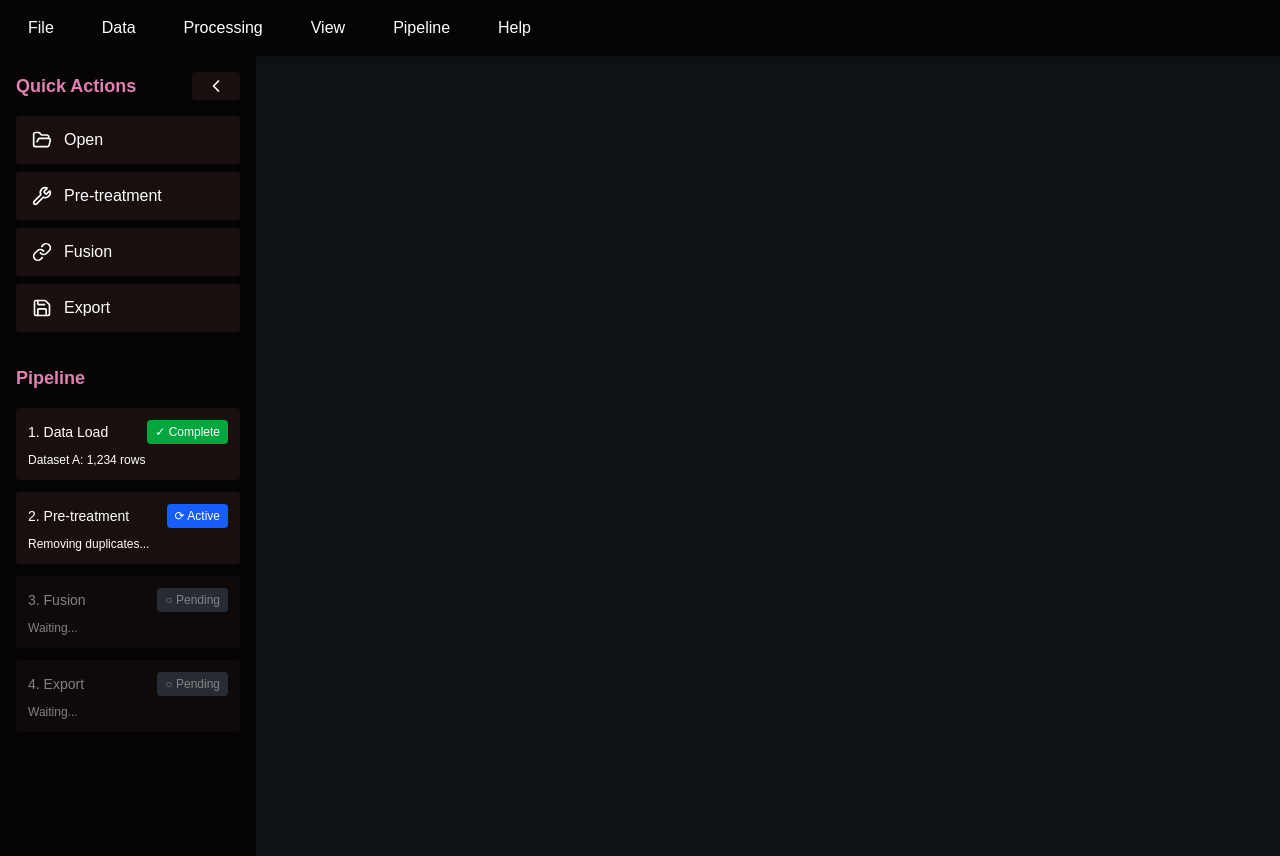
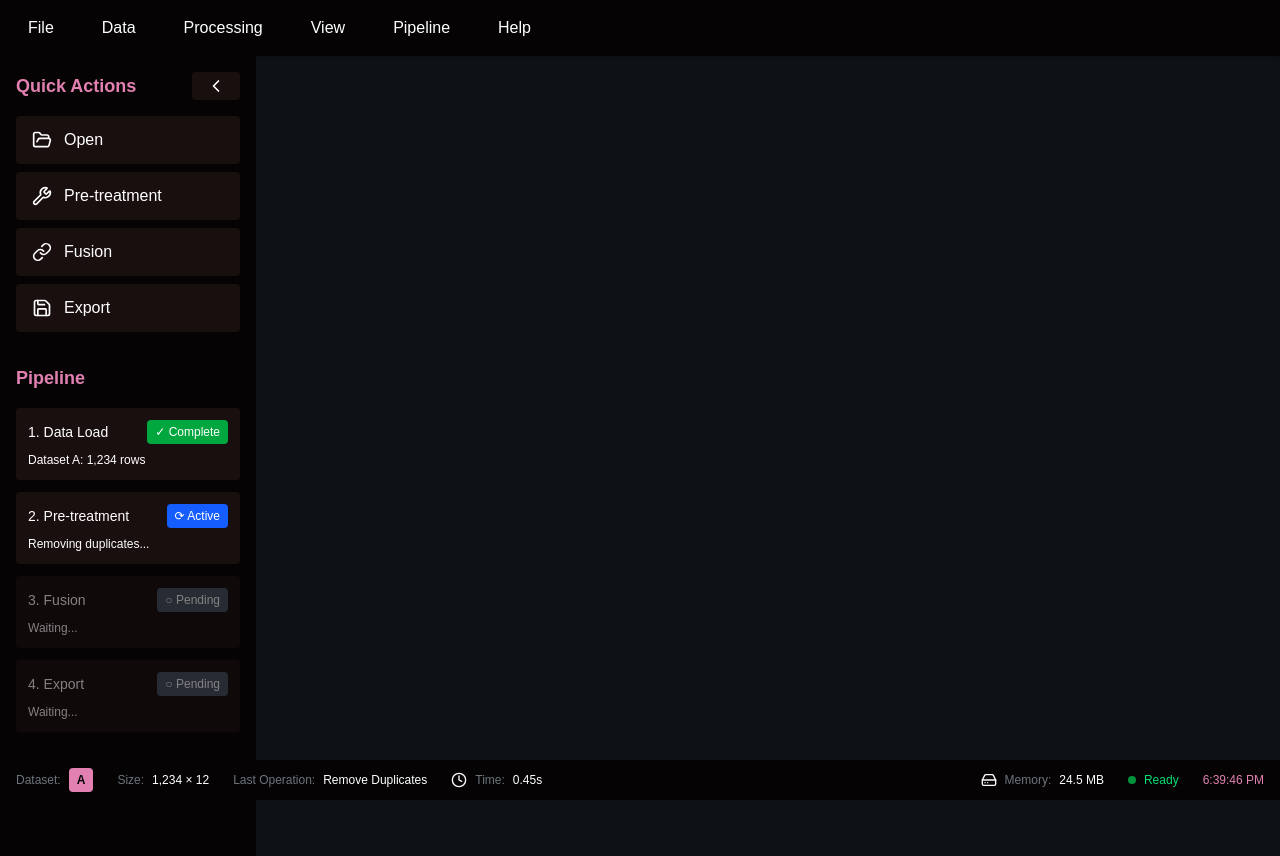
Before and after one commit to mohameddn988/WareHouse, a Next.js app in the folder next/: page / in a window 1280 px wide. Built offline with nearby package versions, Linux system fonts and the light colour scheme.

Commit message:
Created the StatusBar

```diff
--- a/next/src/app/globals.css
+++ b/next/src/app/globals.css
@@ -21,6 +21,8 @@
     --color-text: #FFFFFF;
     --color-text-secondary: #6c757d;
     --color-text-light: #050304;
+    --color-text-dark: #E281B1;
+
 
     /* Border & Accent Colors */
     --color-border: #e0e0e0;
--- a/next/src/app/layout.tsx
+++ b/next/src/app/layout.tsx
@@ -1,8 +1,9 @@
 import type { Metadata } from "next";
 import { Geist, Geist_Mono } from "next/font/google";
 import "./globals.css";
-import Header from "@/components/layout/header";
-import LeftRail from "@/components/layout/left-rail";
+import Header from "@/components/layout/Header";
+import LeftRail from "@/components/layout/LeftRail";
+import StatusBar from "@/components/layout/StatusBar";
 
 const geistSans = Geist({
   variable: "--font-geist-sans",
@@ -33,6 +34,7 @@ export default function RootLayout({
         <main className="flex overflow-hidden">
           <LeftRail />
           {children}
+          <StatusBar />
         </main>
       </body>
     </html>
--- /dev/null
+++ b/next/src/components/layout/StatusBar.tsx
@@ -0,0 +1,87 @@
+"use client";
+
+import React from "react";
+import { Clock, HardDrive } from "lucide-react";
+
+interface StatusBarProps {
+  currentDataset?: "A" | "B";
+  rows?: number;
+  columns?: number;
+  lastOperation?: string;
+  processingTime?: string;
+  memoryUsage?: string;
+}
+
+const StatusBar: React.FC<StatusBarProps> = ({
+  currentDataset = "A",
+  rows = 1234,
+  columns = 12,
+  lastOperation = "Remove Duplicates",
+  processingTime = "0.45s",
+  memoryUsage = "24.5 MB",
+}) => {
+  return (
+    <footer className="fixed bottom-0 left-0 right-0 bg-[var(--color-primary)] text-[var(--color-text)]  px-4 py-2 z-10">
+      <div className="flex items-center justify-between text-xs">
+        {/* Left Section */}
+        <div className="flex items-center gap-6">
+          {/* Current Dataset */}
+          <div className="flex items-center gap-2">
+            <span className="text-[var(--color-text-secondary)]">Dataset:</span>
+            <span className="font-semibold bg-[var(--color-accent)] text-[var(--color-text-light)] px-2 py-1 rounded">
+              {currentDataset}
+            </span>
+          </div>
+
+          {/* Dimensions */}
+          <div className="flex items-center gap-2">
+            <span className="text-[var(--color-text-secondary)]">Size:</span>
+            <span className="font-medium">
+              {rows.toLocaleString()} × {columns}
+            </span>
+          </div>
+
+          {/* Last Operation */}
+          <div className="flex items-center gap-2">
+            <span className="text-[var(--color-text-secondary)]">
+              Last Operation:
+            </span>
+            <span className="font-medium">{lastOperation}</span>
+          </div>
+
+          {/* Processing Time */}
+          <div className="flex items-center gap-2">
+            <Clock className="w-4 h-4" />
+            <span className="text-[var(--color-text-secondary)]">Time:</span>
+            <span className="font-medium">{processingTime}</span>
+          </div>
+        </div>
+
+        {/* Right Section */}
+        <div className="flex items-center gap-6">
+          {/* Memory Usage */}
+          <div className="flex items-center gap-2">
+            <HardDrive className="w-4 h-4" />
+            <span className="text-[var(--color-text-secondary)]">
+              Memory:
+            </span>
+            <span className="font-medium">{memoryUsage}</span>
+          </div>
+
+          {/* Status Indicator */}
+          <div className="flex items-center gap-2">
+            <div className="w-2 h-2 bg-green-500 rounded-full animate-pulse"></div>
+            <span className="font-medium text-green-400">Ready</span>
+          </div>
+
+          {/* Timestamp */}
+          <div className="text-[var(--color-text-dark)]">
+            {new Date().toLocaleTimeString()}
+          </div>
+        </div>
+      </div>
+    </footer>
+  );
+};
+
+export default StatusBar;
```
Also changed, not shown: next/src/components/layout/LeftRail.tsx (renamed from next/src/components/layout/left-rail.tsx).
